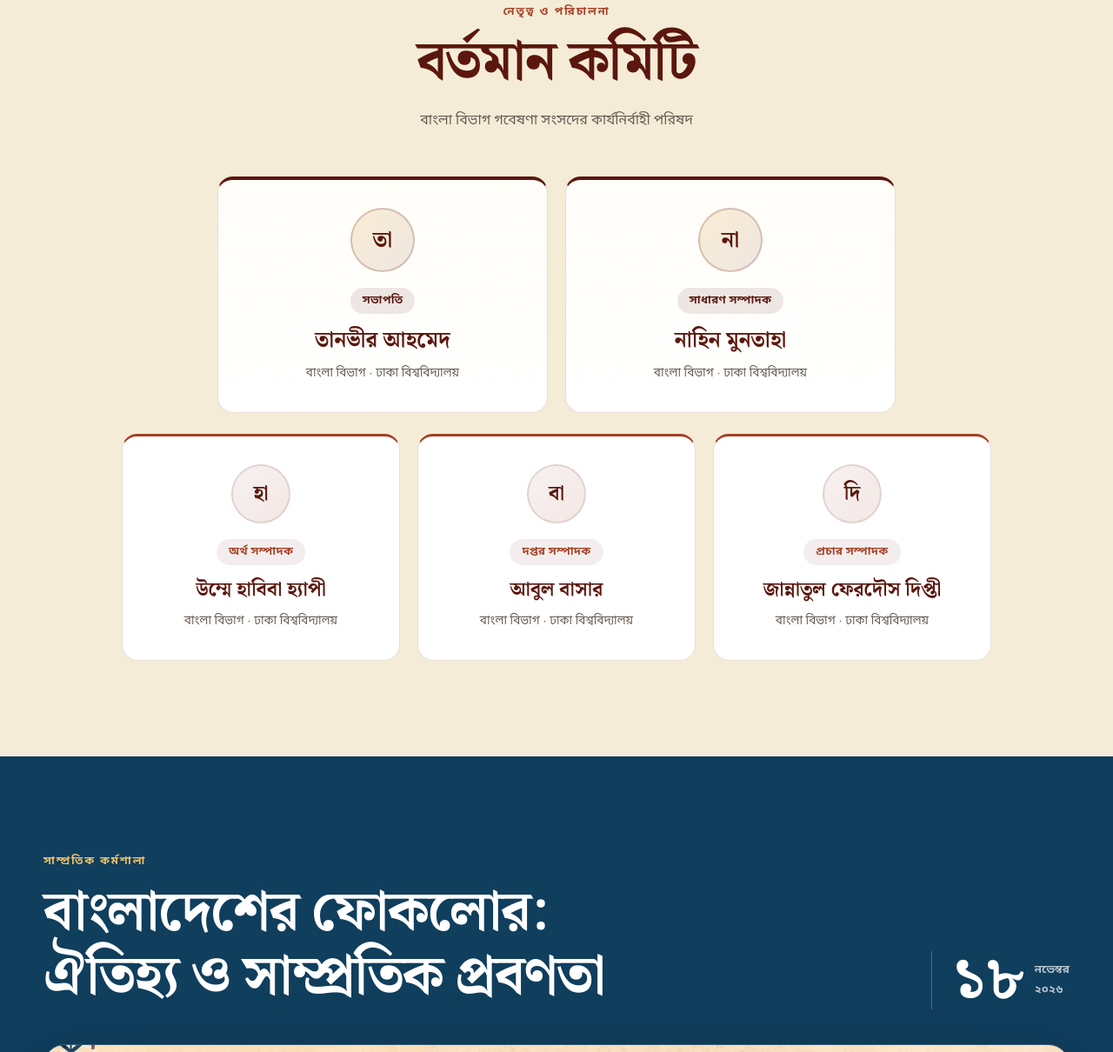
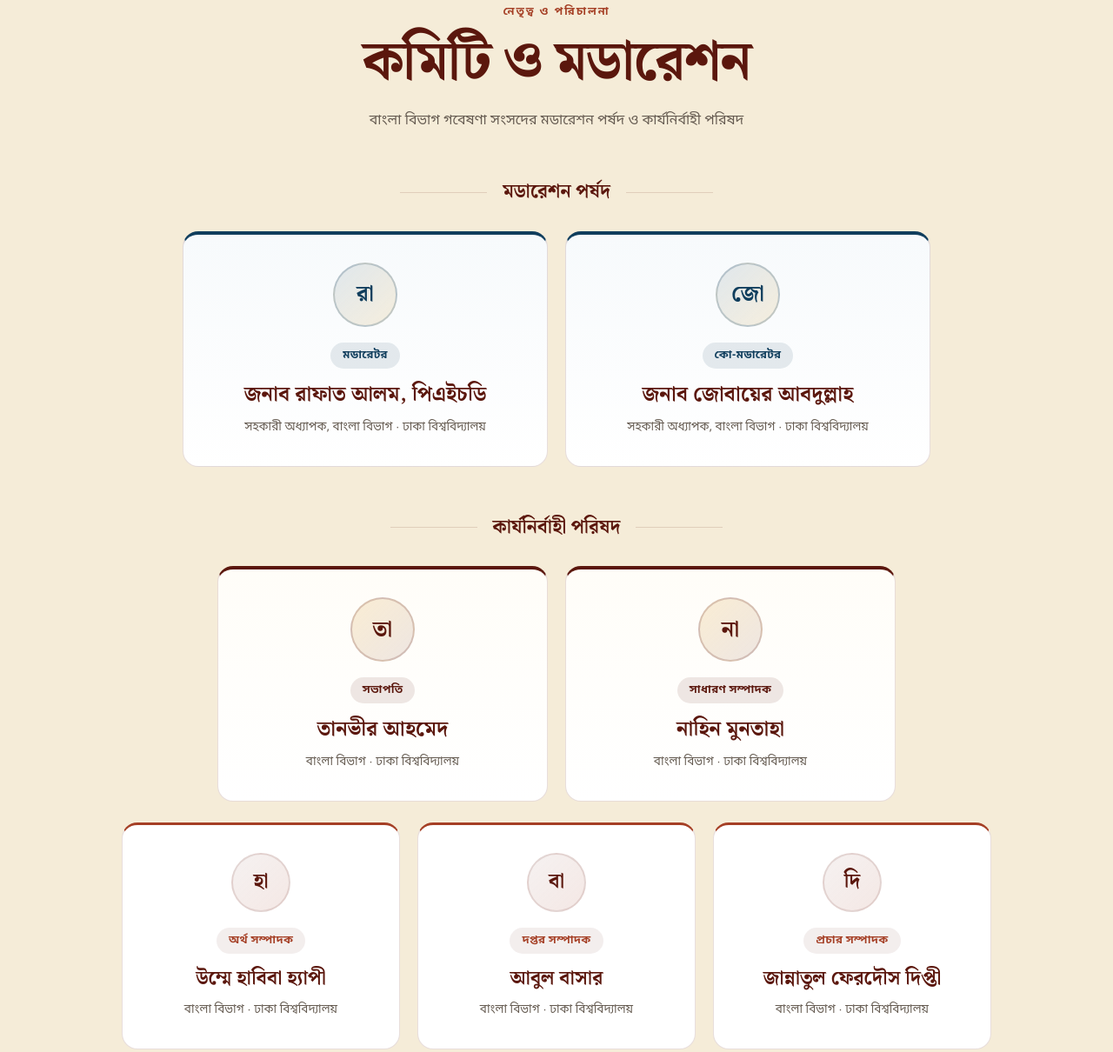
Before and after one commit to izobayer/bangla-gobeshona-sangsad, a plain HTML site: page index.html in a window 1280 px wide. Shown: the part 1499-2709 px from the top of the page at 87% size. Drawn offline with Linux system fonts and the light colour scheme.

Commit message:
মডারেটর ও কো-মডারেটরের তথ্য যুক্ত করা হয়েছে

```diff
--- a/index.html
+++ b/index.html
@@ -92,8 +92,39 @@
       <div class="container">
         <div class="section-heading centered reveal">
           <p class="kicker">নেতৃত্ব ও পরিচালনা</p>
-          <h2>বর্তমান কমিটি</h2>
-          <p>বাংলা বিভাগ গবেষণা সংসদের কার্যনির্বাহী পরিষদ</p>
+          <h2>কমিটি ও মডারেশন</h2>
+          <p>বাংলা বিভাগ গবেষণা সংসদের মডারেশন পর্ষদ ও কার্যনির্বাহী পরিষদ</p>
+        </div>
+
+        <div class="committee-block">
+          <div class="committee-group-heading reveal">
+            <h3>মডারেশন পর্ষদ</h3>
+          </div>
+
+          <div class="committee-row committee-moderators">
+            <article class="committee-card committee-card-faculty reveal">
+              <div class="committee-avatar faculty-avatar" aria-hidden="true"><span>রা</span></div>
+              <div class="committee-info">
+                <span class="committee-role faculty-role">মডারেটর</span>
+                <h4 class="committee-name">জনাব রাফাত আলম, পিএইচডি</h4>
+                <p class="committee-dept">সহকারী অধ্যাপক, বাংলা বিভাগ · ঢাকা বিশ্ববিদ্যালয়</p>
+              </div>
+            </article>
+
+            <article class="committee-card committee-card-faculty reveal">
+              <div class="committee-avatar faculty-avatar" aria-hidden="true"><span>জো</span></div>
+              <div class="committee-info">
+                <span class="committee-role faculty-role">কো-মডারেটর</span>
+                <h4 class="committee-name">জনাব জোবায়ের আবদুল্লাহ</h4>
+                <p class="committee-dept">সহকারী অধ্যাপক, বাংলা বিভাগ · ঢাকা বিশ্ববিদ্যালয়</p>
+              </div>
+            </article>
+          </div>
+        </div>
+
+        <div class="committee-block committee-exec-block">
+          <div class="committee-group-heading reveal">
+            <h3>কার্যনির্বাহী পরিষদ</h3>
           </div>
 
           <div class="committee-wrap">
@@ -102,7 +133,7 @@
                 <div class="committee-avatar" aria-hidden="true"><span>তা</span></div>
                 <div class="committee-info">
                   <span class="committee-role">সভাপতি</span>
-                <h3 class="committee-name">তানভীর আহমেদ</h3>
+                  <h4 class="committee-name">তানভীর আহমেদ</h4>
                   <p class="committee-dept">বাংলা বিভাগ · ঢাকা বিশ্ববিদ্যালয়</p>
                 </div>
               </article>
@@ -111,7 +142,7 @@
                 <div class="committee-avatar" aria-hidden="true"><span>না</span></div>
                 <div class="committee-info">
                   <span class="committee-role">সাধারণ সম্পাদক</span>
-                <h3 class="committee-name">নাহিন মুনতাহা</h3>
+                  <h4 class="committee-name">নাহিন মুনতাহা</h4>
                   <p class="committee-dept">বাংলা বিভাগ · ঢাকা বিশ্ববিদ্যালয়</p>
                 </div>
               </article>
@@ -122,7 +153,7 @@
                 <div class="committee-avatar" aria-hidden="true"><span>হা</span></div>
                 <div class="committee-info">
                   <span class="committee-role">অর্থ সম্পাদক</span>
-                <h3 class="committee-name">উম্মে হাবিবা হ্যাপী</h3>
+                  <h4 class="committee-name">উম্মে হাবিবা হ্যাপী</h4>
                   <p class="committee-dept">বাংলা বিভাগ · ঢাকা বিশ্ববিদ্যালয়</p>
                 </div>
               </article>
@@ -131,7 +162,7 @@
                 <div class="committee-avatar" aria-hidden="true"><span>বা</span></div>
                 <div class="committee-info">
                   <span class="committee-role">দপ্তর সম্পাদক</span>
-                <h3 class="committee-name">আবুল বাসার</h3>
+                  <h4 class="committee-name">আবুল বাসার</h4>
                   <p class="committee-dept">বাংলা বিভাগ · ঢাকা বিশ্ববিদ্যালয়</p>
                 </div>
               </article>
@@ -140,10 +171,11 @@
                 <div class="committee-avatar" aria-hidden="true"><span>দি</span></div>
                 <div class="committee-info">
                   <span class="committee-role">প্রচার সম্পাদক</span>
-                <h3 class="committee-name">জান্নাতুল ফেরদৌস দিপ্তী</h3>
+                  <h4 class="committee-name">জান্নাতুল ফেরদৌস দিপ্তী</h4>
                   <p class="committee-dept">বাংলা বিভাগ · ঢাকা বিশ্ববিদ্যালয়</p>
                 </div>
               </article>
+            </div>
           </div>
         </div>
       </div>
--- a/styles.css
+++ b/styles.css
@@ -86,20 +86,29 @@ button, input { font: inherit; }
 .principles p { margin: 0; color: var(--muted); font-size: .87rem; }
 
 .committee-section { background: var(--cream); border-top: 1px solid var(--line); }
+.committee-block { width: 100%; }
+.committee-exec-block { margin-top: 52px; }
+.committee-group-heading { display: flex; align-items: center; justify-content: center; gap: 18px; margin-bottom: 26px; }
+.committee-group-heading h3 { margin: 0; font-family: var(--serif); font-size: 1.35rem; color: var(--maroon); }
+.committee-group-heading::before, .committee-group-heading::after { content: ""; flex: 0 1 100px; height: 1px; background: var(--line); }
 .committee-wrap { display: grid; gap: 24px; }
 .committee-row { display: grid; justify-content: center; gap: 20px; }
+.committee-moderators { grid-template-columns: repeat(2, minmax(280px, 420px)); }
 .committee-leads { grid-template-columns: repeat(2, minmax(280px, 380px)); }
 .committee-officers { grid-template-columns: repeat(3, minmax(240px, 320px)); }
 .committee-card { display: flex; flex-direction: column; align-items: center; text-align: center; padding: 32px 24px; border: 1px solid var(--line); border-top: 3px solid var(--rust); border-radius: 18px; background: #fff; transition: transform .2s ease, box-shadow .2s ease; }
 .committee-card:hover { transform: translateY(-5px); box-shadow: var(--shadow); }
+.committee-card-faculty { border-top-color: var(--navy); border-top-width: 4px; background: linear-gradient(180deg, #f7fafc 0%, #fff 100%); }
 .committee-card-lead { border-top-color: var(--maroon); border-top-width: 4px; background: linear-gradient(180deg, #fffdf8 0%, #fff 100%); }
 .committee-avatar { width: 68px; height: 68px; display: grid; place-items: center; margin-bottom: 18px; border-radius: 50%; border: 2px solid rgba(91,23,13,.12); background: linear-gradient(135deg, rgba(91,23,13,.06), rgba(165,63,37,.12)); color: var(--maroon); font-family: var(--serif); font-size: 1.45rem; font-weight: 700; }
+.faculty-avatar { width: 74px; height: 74px; border-color: rgba(16, 62, 93, .22); background: linear-gradient(135deg, rgba(16, 62, 93, .1), rgba(224, 163, 43, .15)); color: var(--navy); font-size: 1.6rem; }
 .committee-card-lead .committee-avatar { width: 74px; height: 74px; border-color: rgba(91,23,13,.2); background: linear-gradient(135deg, rgba(224,163,43,.18), rgba(91,23,13,.1)); color: var(--maroon); font-size: 1.6rem; }
 .committee-info { display: flex; flex-direction: column; align-items: center; width: 100%; }
 .committee-role { display: inline-flex; align-items: center; justify-content: center; padding: 4px 14px; border-radius: 999px; background: rgba(91,23,13,.07); color: var(--rust); font-size: .8rem; font-weight: 800; letter-spacing: .02em; margin-bottom: 10px; }
+.faculty-role { background: rgba(16, 62, 93, .1); color: var(--navy); }
 .committee-card-lead .committee-role { background: rgba(91,23,13,.1); color: var(--maroon); }
 .committee-name { margin: 0 0 6px; font-family: var(--serif); font-size: 1.4rem; color: var(--maroon); }
-.committee-card-lead .committee-name { font-size: 1.55rem; }
+.committee-card-lead .committee-name, .committee-card-faculty .committee-name { font-size: 1.5rem; }
 .committee-dept { margin: 0; color: var(--muted); font-size: .85rem; }
 
 .event-section { color: #fff; background: var(--navy); }
@@ -244,6 +253,7 @@ button, input { font: inherit; }
   .about-grid { gap: 35px; }
   .activity-grid { grid-template-columns: 1fr 1fr; }
   .contact-panel { grid-template-columns: 1fr; }
+  .committee-moderators { grid-template-columns: repeat(2, 1fr); }
   .committee-leads { grid-template-columns: repeat(2, 1fr); }
   .committee-officers { grid-template-columns: repeat(3, 1fr); }
   .gallery-grid { grid-template-columns: repeat(3, 1fr); }
@@ -267,7 +277,8 @@ button, input { font: inherit; }
   .event-media { border-radius: 14px; }
   .event-media img { min-height: 220px; object-fit: cover; object-position: center; }
   .speaker-card, .schedule-card, .fee-grid article, .contact-panel { padding: 25px; }
-  .committee-leads, .committee-officers { grid-template-columns: 1fr; width: 100%; }
+  .committee-moderators, .committee-leads, .committee-officers { grid-template-columns: 1fr; width: 100%; }
+  .committee-group-heading::before, .committee-group-heading::after { flex: 0 1 35px; }
   .committee-card { padding: 24px 18px; }
   .schedule-card div { grid-template-columns: 1fr; gap: 3px; }
   .fee-grid article.featured { transform: none; }
```
Lines whose indentation alone changed are shown as unchanged.
